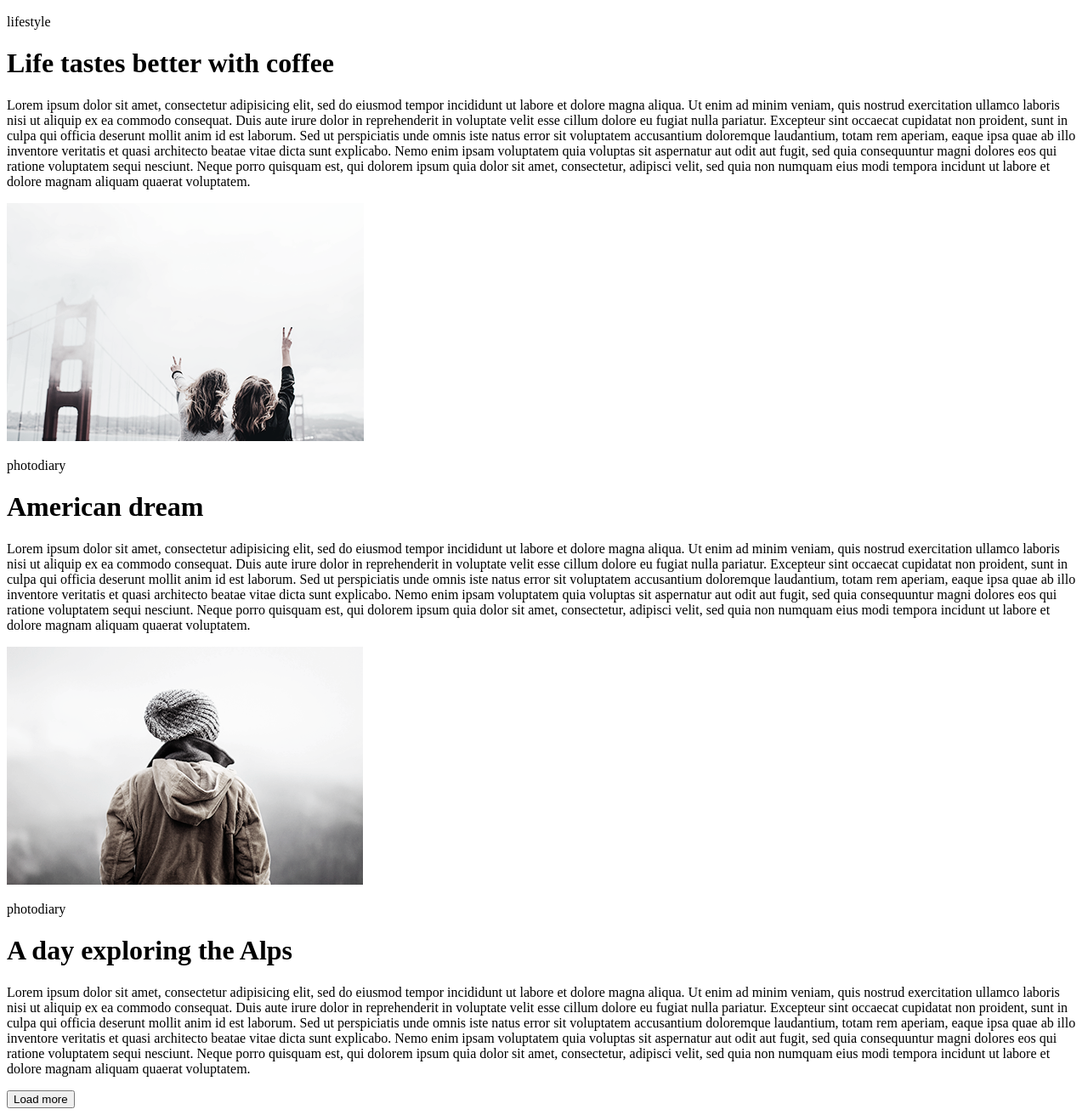
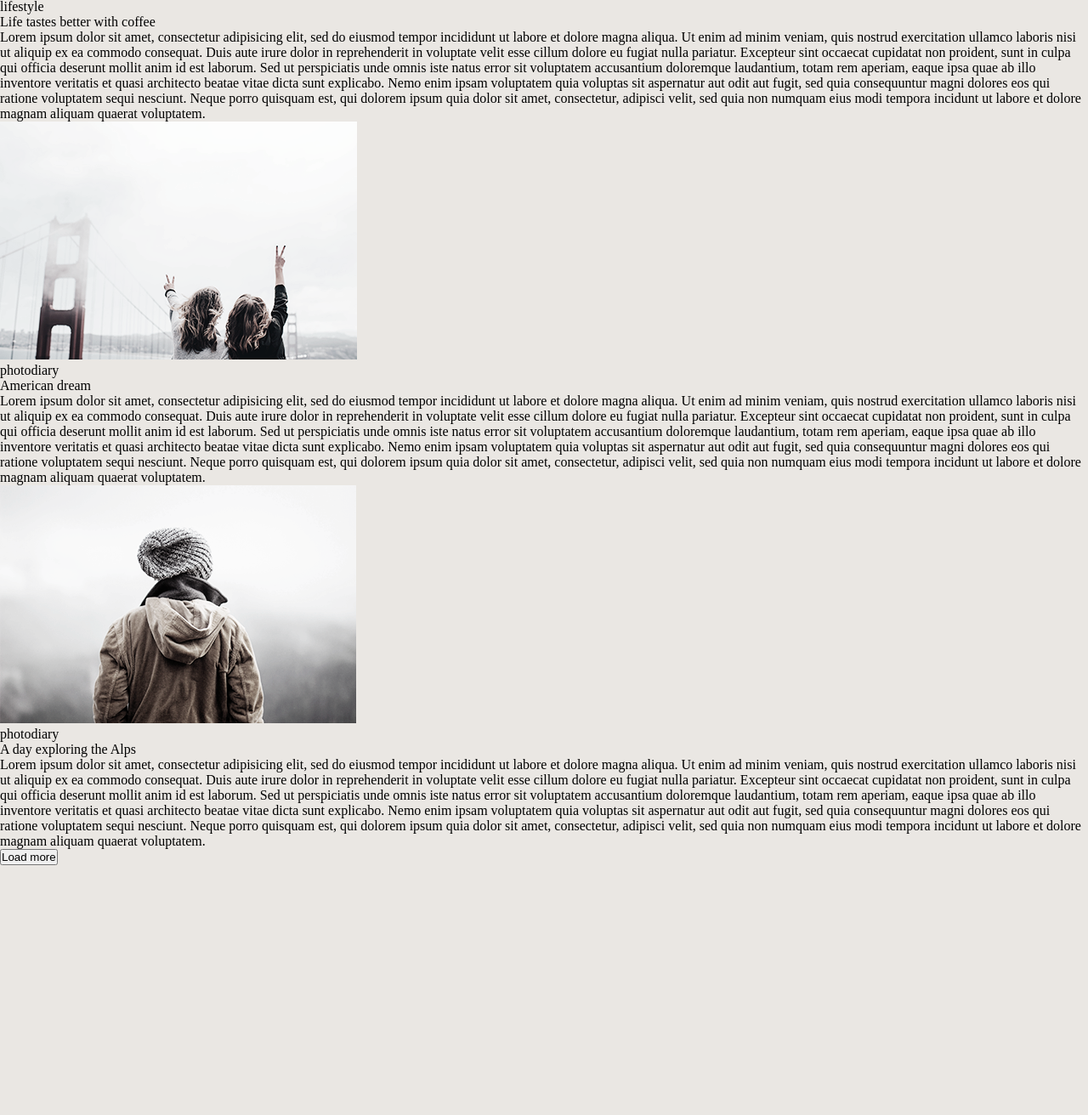
Before and after one commit to MaxTarasenko/goit-fe-course, a plain HTML site: page html-css/module-01/index.html in a window 1280 px wide. Shown: the part 927-2239 px from the top of the page at 85% size. After the commit the page ends 1945 px from the top, so only its background shows below. Drawn offline with Linux system fonts and the light colour scheme; files that its build step writes are made by us from their sources.

Commit message:
Changes and fixes

```diff
--- /dev/null
+++ b/githome/css/style.css
@@ -0,0 +1,43 @@
+* {
+  margin: 0 auto;
+  list-style: none;
+  text-decoration: none;
+  padding: 0px;
+}
+
+body {
+  background-color: #eae7e3;
+}
+
+header {
+  display: flex;
+  flex-direction: column;
+  width: 80%;
+}
+
+header p {
+  margin-top: 10px;
+  font-size: 30px;
+}
+
+nav {
+  text-align: center;
+  margin-top: 20px;
+  width: 80%;
+  background-color: #eaf9f4;
+  border: 1px solid;
+}
+
+nav ul li {
+  font-size: 25px;
+  padding: 10px 0 10px 0;
+}
+
+nav ul li a {
+  color: black;
+}
+
+nav ul li a:hover {
+  color: rgb(121, 199, 43);
+  text-decoration: underline;
+}
--- a/html-css/module-01/index.html
+++ b/html-css/module-01/index.html
@@ -1,116 +1,52 @@
 <!DOCTYPE html>
-<html lang="en">
+<html>
   <head>
     <meta charset="UTF-8" />
     <meta name="viewport" content="width=device-width, initial-scale=1.0" />
     <meta http-equiv="X-UA-Compatible" content="ie=edge" />
+    <link rel="stylesheet" href="./css/style.css">
     <title>module-1</title>
   </head>
   <body>
     <nav>
       <ul>
-          <div>dqw</div>
         <li><a href="#">lifestyle</a></li>
         <li><a href="#">photodiary</a></li>
         <li><a href="#">music</a></li>
         <li><a href="#">travel</a></li>
       </ul>
     </nav>
-    <div>
-      <div>
+    <div id="container">
+      <div class="container_box">
         <img src="./img/paty.png" alt="paty" />
-        <p>lifestyle</p>
-        <h1>More than just a music festival</h1>
-        <p>
-          Lorem ipsum dolor sit amet, consectetur adipisicing elit, sed do
-          eiusmod tempor incididunt ut labore et dolore magna aliqua. Ut enim ad
-          minim veniam, quis nostrud exercitation ullamco laboris nisi ut
-          aliquip ex ea commodo consequat. Duis aute irure dolor in
-          reprehenderit in voluptate velit esse cillum dolore eu fugiat nulla
-          pariatur. Excepteur sint occaecat cupidatat non proident, sunt in
-          culpa qui officia deserunt mollit anim id est laborum. Sed ut
-          perspiciatis unde omnis iste natus error sit voluptatem accusantium
-          doloremque laudantium, totam rem aperiam, eaque ipsa quae ab illo
-          inventore veritatis et quasi architecto beatae vitae dicta sunt
-          explicabo. Nemo enim ipsam voluptatem quia voluptas sit aspernatur aut
-          odit aut fugit, sed quia consequuntur magni dolores eos qui ratione
-          voluptatem sequi nesciunt. Neque porro quisquam est, qui dolorem ipsum
-          quia dolor sit amet, consectetur, adipisci velit, sed quia non numquam
-          eius modi tempora incidunt ut labore et dolore magnam aliquam quaerat
-          voluptatem.
+        <p class="text_img">lifestyle</p>
+        <p class="h1">More than just a music festival</h1>
+        <p class="p_text">Lorem ipsum dolor sit amet, consectetur adipisicing elit, sed do eiusmod tempor incididunt ut labore et dolore magna aliqua. Ut enim ad minim veniam, quis nostrud exercitation ullamco laboris<span> nisi ut aliquip ex ea commodo consequat. Duis aute irure dolor in reprehenderit in voluptate velit esse cillum dolore eu fugiat nulla pariatur. Excepteur sint occaecat cupidatat non proident, sunt in culpa qui officia deserunt mollit anim id est laborum. Sed ut perspiciatis unde omnis iste natus error sit voluptatem accusantium doloremque laudantium, totam rem aperiam, eaque ipsa quae ab illo inventore veritatis et quasi architecto beatae vitae dicta sunt explicabo. Nemo enim ipsam voluptatem quia voluptas sit aspernatur aut odit aut fugit, sed quia consequuntur magni dolores eos qui ratione voluptatem sequi nesciunt. Neque porro quisquam est, qui dolorem ipsum quia dolor sit amet, consectetur, adipisci velit, sed quia non numquam eius modi tempora incidunt ut labore et dolore magnam aliquam quaerat voluptatem.</span>
         </p>
       </div>
-      <div>
+      <div class="container_box">
         <img src="./img/cafe.png" alt="cafe" />
-        <p>lifestyle</p>
-        <h1>Life tastes better with coffee</h1>
-        <p>
-          Lorem ipsum dolor sit amet, consectetur adipisicing elit, sed do
-          eiusmod tempor incididunt ut labore et dolore magna aliqua. Ut enim ad
-          minim veniam, quis nostrud exercitation ullamco laboris nisi ut
-          aliquip ex ea commodo consequat. Duis aute irure dolor in
-          reprehenderit in voluptate velit esse cillum dolore eu fugiat nulla
-          pariatur. Excepteur sint occaecat cupidatat non proident, sunt in
-          culpa qui officia deserunt mollit anim id est laborum. Sed ut
-          perspiciatis unde omnis iste natus error sit voluptatem accusantium
-          doloremque laudantium, totam rem aperiam, eaque ipsa quae ab illo
-          inventore veritatis et quasi architecto beatae vitae dicta sunt
-          explicabo. Nemo enim ipsam voluptatem quia voluptas sit aspernatur aut
-          odit aut fugit, sed quia consequuntur magni dolores eos qui ratione
-          voluptatem sequi nesciunt. Neque porro quisquam est, qui dolorem ipsum
-          quia dolor sit amet, consectetur, adipisci velit, sed quia non numquam
-          eius modi tempora incidunt ut labore et dolore magnam aliquam quaerat
-          voluptatem.
-        </p>
+        <p class="text_img">lifestyle</p>
+        <p class="h1">Life tastes better with coffee</h1>
+          <p class="p_text">Lorem ipsum dolor sit amet, consectetur adipisicing elit, sed do eiusmod tempor incididunt ut labore et dolore magna aliqua. Ut enim ad minim veniam, quis nostrud exercitation ullamco laboris<span> nisi ut aliquip ex ea commodo consequat. Duis aute irure dolor in reprehenderit in voluptate velit esse cillum dolore eu fugiat nulla pariatur. Excepteur sint occaecat cupidatat non proident, sunt in culpa qui officia deserunt mollit anim id est laborum. Sed ut perspiciatis unde omnis iste natus error sit voluptatem accusantium doloremque laudantium, totam rem aperiam, eaque ipsa quae ab illo inventore veritatis et quasi architecto beatae vitae dicta sunt explicabo. Nemo enim ipsam voluptatem quia voluptas sit aspernatur aut odit aut fugit, sed quia consequuntur magni dolores eos qui ratione voluptatem sequi nesciunt. Neque porro quisquam est, qui dolorem ipsum quia dolor sit amet, consectetur, adipisci velit, sed quia non numquam eius modi tempora incidunt ut labore et dolore magnam aliquam quaerat voluptatem.</span>
+          </p>
+      </div>
+      <div class="container_box">
+        <img src="./img/bridge.png" alt="bridge" />
+        <p class="text_img">photodiary</p>
+        <p class="h1">American dream</h1>
+          <p class="p_text">Lorem ipsum dolor sit amet, consectetur adipisicing elit, sed do eiusmod tempor incididunt ut labore et dolore magna aliqua. Ut enim ad minim veniam, quis nostrud exercitation ullamco laboris<span> nisi ut aliquip ex ea commodo consequat. Duis aute irure dolor in reprehenderit in voluptate velit esse cillum dolore eu fugiat nulla pariatur. Excepteur sint occaecat cupidatat non proident, sunt in culpa qui officia deserunt mollit anim id est laborum. Sed ut perspiciatis unde omnis iste natus error sit voluptatem accusantium doloremque laudantium, totam rem aperiam, eaque ipsa quae ab illo inventore veritatis et quasi architecto beatae vitae dicta sunt explicabo. Nemo enim ipsam voluptatem quia voluptas sit aspernatur aut odit aut fugit, sed quia consequuntur magni dolores eos qui ratione voluptatem sequi nesciunt. Neque porro quisquam est, qui dolorem ipsum quia dolor sit amet, consectetur, adipisci velit, sed quia non numquam eius modi tempora incidunt ut labore et dolore magnam aliquam quaerat voluptatem.</span>
+          </p>
+      </div>
+      <div class="container_box">
+        <img src="./img/man.png" alt="man" />
+        <p class="text_img">photodiary</p>
+        <p class="h1">A day exploring the Alps</>
+          <p class="p_text">Lorem ipsum dolor sit amet, consectetur adipisicing elit, sed do eiusmod tempor incididunt ut labore et dolore magna aliqua. Ut enim ad minim veniam, quis nostrud exercitation ullamco laboris<span> nisi ut aliquip ex ea commodo consequat. Duis aute irure dolor in reprehenderit in voluptate velit esse cillum dolore eu fugiat nulla pariatur. Excepteur sint occaecat cupidatat non proident, sunt in culpa qui officia deserunt mollit anim id est laborum. Sed ut perspiciatis unde omnis iste natus error sit voluptatem accusantium doloremque laudantium, totam rem aperiam, eaque ipsa quae ab illo inventore veritatis et quasi architecto beatae vitae dicta sunt explicabo. Nemo enim ipsam voluptatem quia voluptas sit aspernatur aut odit aut fugit, sed quia consequuntur magni dolores eos qui ratione voluptatem sequi nesciunt. Neque porro quisquam est, qui dolorem ipsum quia dolor sit amet, consectetur, adipisci velit, sed quia non numquam eius modi tempora incidunt ut labore et dolore magnam aliquam quaerat voluptatem.</span>
+          </p>
       </div>
       <div>
-        <img src="./img/bridge.png" alt="bridge" />
-        <p>photodiary</p>
-        <h1>American dream</h1>
-        <p>
-          Lorem ipsum dolor sit amet, consectetur adipisicing elit, sed do
-          eiusmod tempor incididunt ut labore et dolore magna aliqua. Ut enim ad
-          minim veniam, quis nostrud exercitation ullamco laboris nisi ut
-          aliquip ex ea commodo consequat. Duis aute irure dolor in
-          reprehenderit in voluptate velit esse cillum dolore eu fugiat nulla
-          pariatur. Excepteur sint occaecat cupidatat non proident, sunt in
-          culpa qui officia deserunt mollit anim id est laborum. Sed ut
-          perspiciatis unde omnis iste natus error sit voluptatem accusantium
-          doloremque laudantium, totam rem aperiam, eaque ipsa quae ab illo
-          inventore veritatis et quasi architecto beatae vitae dicta sunt
-          explicabo. Nemo enim ipsam voluptatem quia voluptas sit aspernatur aut
-          odit aut fugit, sed quia consequuntur magni dolores eos qui ratione
-          voluptatem sequi nesciunt. Neque porro quisquam est, qui dolorem ipsum
-          quia dolor sit amet, consectetur, adipisci velit, sed quia non numquam
-          eius modi tempora incidunt ut labore et dolore magnam aliquam quaerat
-          voluptatem.
-        </p>
-      </div>
-      <div>
-        <img src="./img/man.png" alt="man" />
-        <p>photodiary</p>
-        <h1>A day exploring the Alps</h1>
-        <p>
-          Lorem ipsum dolor sit amet, consectetur adipisicing elit, sed do
-          eiusmod tempor incididunt ut labore et dolore magna aliqua. Ut enim ad
-          minim veniam, quis nostrud exercitation ullamco laboris nisi ut
-          aliquip ex ea commodo consequat. Duis aute irure dolor in
-          reprehenderit in voluptate velit esse cillum dolore eu fugiat nulla
-          pariatur. Excepteur sint occaecat cupidatat non proident, sunt in
-          culpa qui officia deserunt mollit anim id est laborum. Sed ut
-          perspiciatis unde omnis iste natus error sit voluptatem accusantium
-          doloremque laudantium, totam rem aperiam, eaque ipsa quae ab illo
-          inventore veritatis et quasi architecto beatae vitae dicta sunt
-          explicabo. Nemo enim ipsam voluptatem quia voluptas sit aspernatur aut
-          odit aut fugit, sed quia consequuntur magni dolores eos qui ratione
-          voluptatem sequi nesciunt. Neque porro quisquam est, qui dolorem ipsum
-          quia dolor sit amet, consectetur, adipisci velit, sed quia non numquam
-          eius modi tempora incidunt ut labore et dolore magnam aliquam quaerat
-          voluptatem.
-        </p>
-      </div>
-      <div>
-        <button>Load more</button>
+        <button class="button_text">Load more</button>
       </div>
     </div>
   </body>
```
Also changed, not shown: index.html (added, +28 -0 lines), githome/img/background.png (added), githome/img/logo.png (added).
